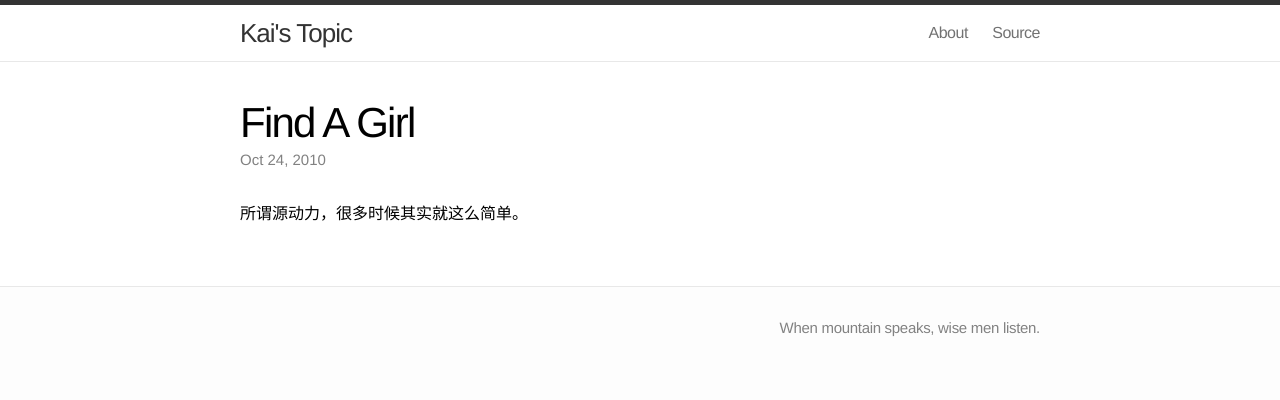
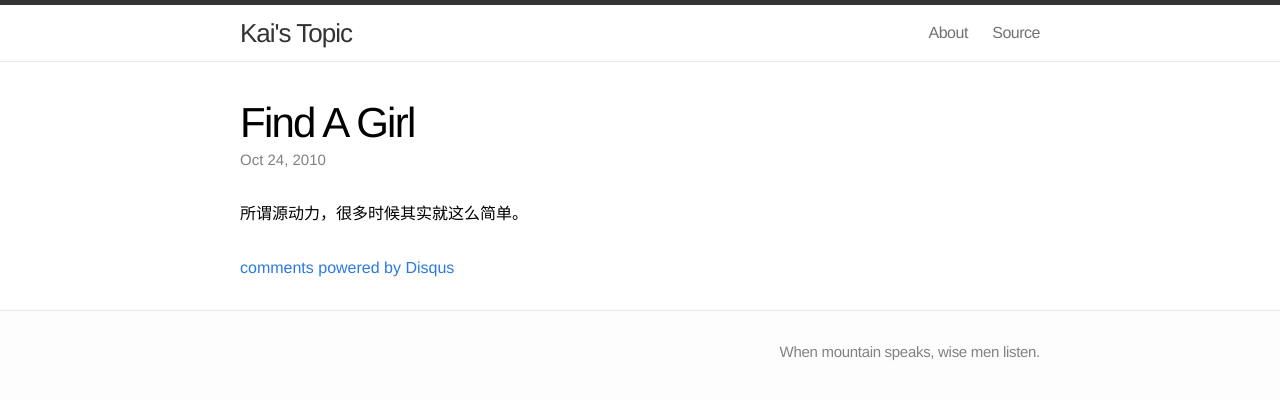
Before and after one commit to kailuo/kailuo.github.com, a Jekyll site: the page built from _posts/2010-10-24-find-a-girl.md, in a window 1280 px wide. Shown: the top 400 px of the page. Built offline with Jekyll 4.4.1, drawn with Linux system fonts in a browser that asks for light colours; comment, search, counter and statistics services are not loaded; part of the change alters nothing that is shown.

Commit message:
Add basic Disqus support.

```diff
--- a/_layouts/post.html
+++ b/_layouts/post.html
@@ -3,13 +3,28 @@ layout: default
 ---
 <div class="post">
 
-  <header class="post-header">
-    <h1>{{ page.title }}</h1>
-    <p class="meta">{{ page.date | date: "%b %-d, %Y" }}{% if page.author %} • {{ page.author }}{% endif %}{% if page.meta %} • {{ page.meta }}{% endif %}</p>
-  </header>
+    <header class="post-header">
+        <h1>{{ page.title }}</h1>
+        <p class="meta">
+            {{ page.date | date: "%b %-d, %Y" }}{% if page.author %} • {{ page.author }}{% endif %}{% if page.meta %} • {{ page.meta }}{% endif %}
+        </p>
+    </header>
 
-  <article class="post-content">
-  {{ content }}
-  </article>
+    <article class="post-content">{{ content }}</article>
 
 </div>
+
+<div id="disqus_thread"></div>
+<script type="text/javascript">
+    /* * * CONFIGURATION VARIABLES: EDIT BEFORE PASTING INTO YOUR WEBPAGE * * */
+    var disqus_shortname = 'kaistopic'; // required: replace example with your forum shortname
+
+    /* * * DON'T EDIT BELOW THIS LINE * * */
+    (function() {
+        var dsq = document.createElement('script'); dsq.type = 'text/javascript'; dsq.async = true;
+        dsq.src = '//' + disqus_shortname + '.disqus.com/embed.js';
+        (document.getElementsByTagName('head')[0] || document.getElementsByTagName('body')[0]).appendChild(dsq);
+    })();
+</script>
+<noscript>Please enable JavaScript to view the <a href="http://disqus.com/?ref_noscript">comments powered by Disqus.</a></noscript>
+<a href="http://disqus.com" class="dsq-brlink">comments powered by <span class="logo-disqus">Disqus</span></a>
```
